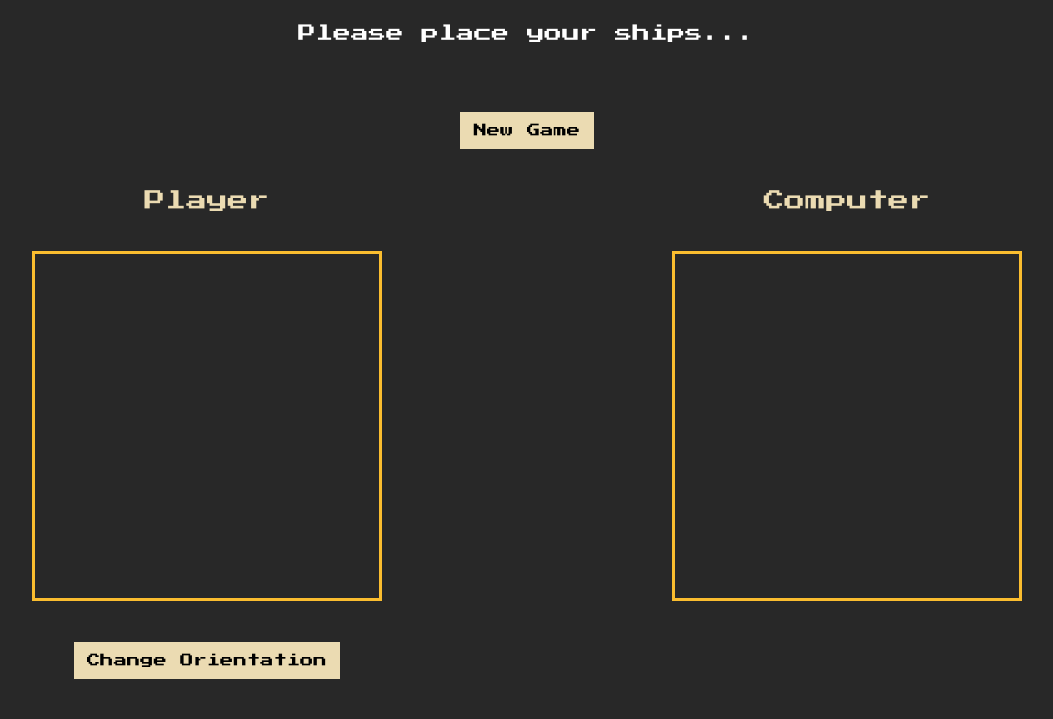
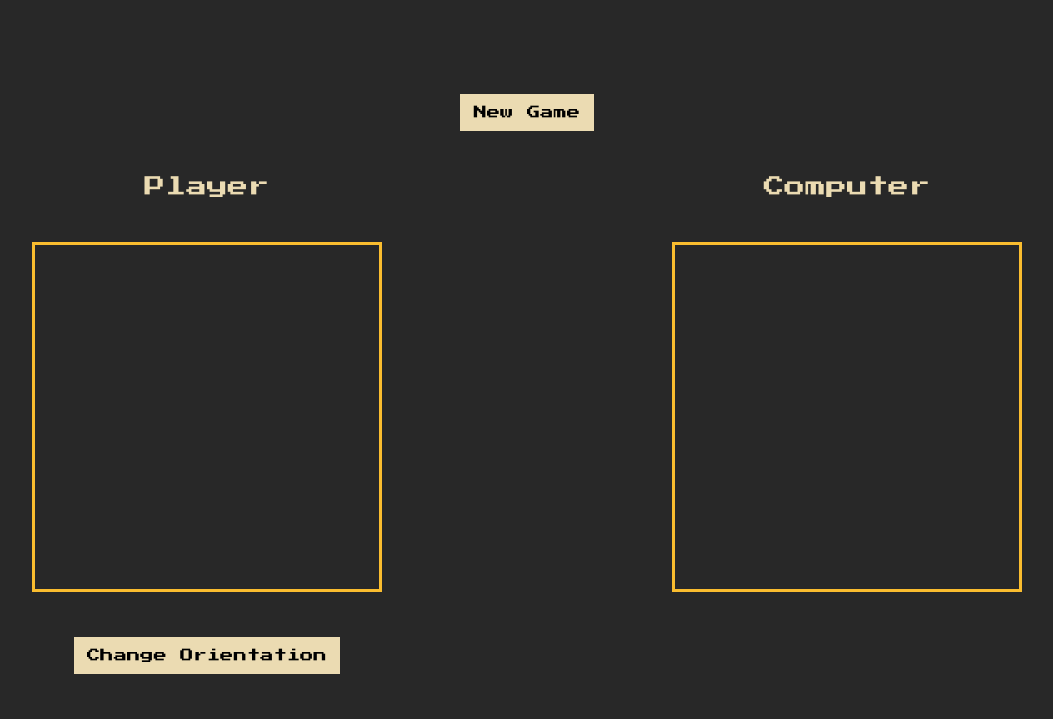
Before and after one commit to hanzyong0/battleship, a plain HTML site: page index.html in a window 1280 px wide. Shown: the part 81-800 px from the top of the page, without its empty margins (113-1166 px from the left). Drawn offline with Linux system fonts and the light colour scheme.

```diff
--- a/index.html
+++ b/index.html
@@ -13,7 +13,7 @@
 <body>
   <header>
     <h1>Battleship</h1>
-    <p class="status">Please place your ships...</p>
+    <p class="status"></p>
     <button type="button" class="new-game">New Game</button>
   </header>
   <main>
```
